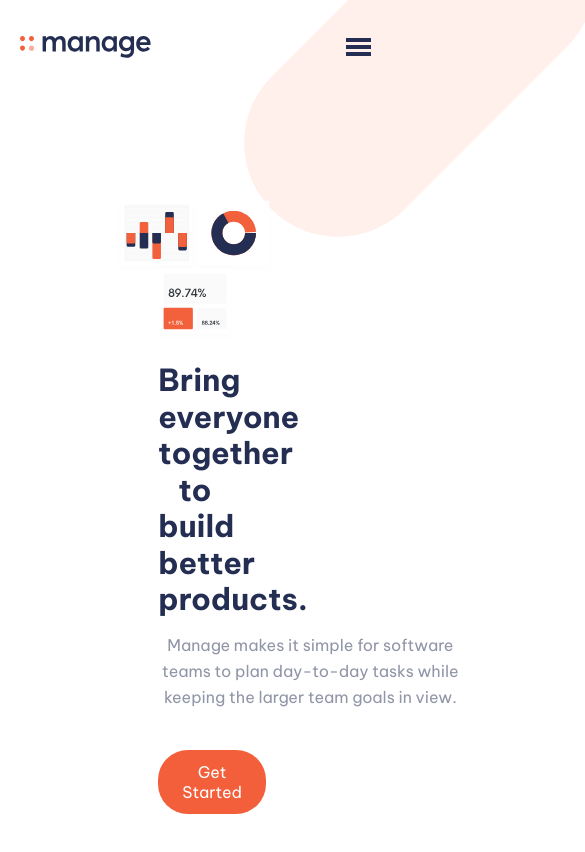
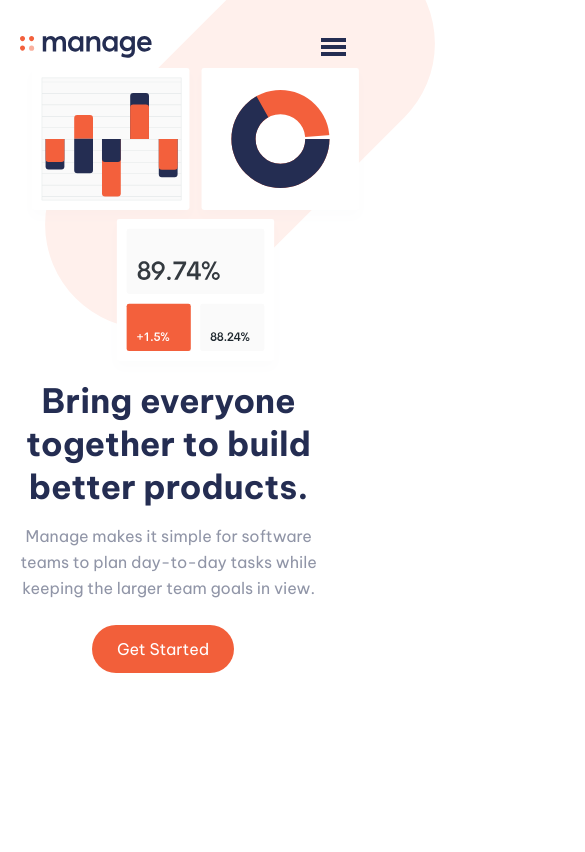
Before and after one commit to IderaNimah/Manage-Landing-Page, a React (Vite) app: page / in a window 390 px wide. Shown: the top 852 px of the page, 585 px wide, since content can reach past the window. Built offline with nearby package versions, Linux system fonts and the light colour scheme.

Commit message:
feat:mobile

```diff
--- a/src/Components/Header/Header.css
+++ b/src/Components/Header/Header.css
@@ -1,21 +1,18 @@
 nav {
+  position: relative;
+  z-index: 111;
+  overflow: hidden;
   width: 100%;
   display: flex;
   padding: 4px 0;
-  justify-content: space-between;
+  gap: 5.3rem;
   align-items: center;
   margin-top: 2rem;
 
 }
 
 nav ul li {
-  display: inline-block;
-  margin: 5px 20px;
-
-
-  @media (max-width: 35rem) {
-    display: none;
-  }
+  display: none;
 }
 
 nav ul{
@@ -23,17 +20,32 @@ nav ul{
 }
 
 .logo {
-  width: 11.25rem;
+  width: 8.25rem;
 
-  @media (max-width: 35rem) {
-    width: 8.2rem;
-  }
 }
 
 .hamburger {
-  display: none;
+  display: block;
+}
 
-  @media (max-width: 35rem) {
-    display: block;
+/* MEDIA QUERIES */
+
+/* 800px */
+@media (width > 50em){
+
+
+}
+
+
+/* 1200px */
+@media (width > 75em){
+  nav ul li {
+    display: inline-block;
+    margin: 5px 20px;
+
+  }
+
+  .hamburger{
+    display: none;
   }
 }
--- a/src/Components/Hero/Hero.css
+++ b/src/Components/Hero/Hero.css
@@ -1,98 +1,78 @@
 .hero-section {
-  /* margin: 3.25rem auto; */
   display: flex;
+  flex-direction: column-reverse;
   align-items: center;
-  justify-content: space-between;
   width: 100%;
-  position: relative;
+  margin: 0 auto;
 }
 
-.hero-right {
- width: 70%;
- text-align:right;
+img {
+  display: block;
+  max-width: 100%;
+  height: auto;
 }
-
-.hero-right img:nth-child(1){
- width: 65%;
- margin-top: 4rem;
-
-}
-
-.hero-right img:nth-child(2){
-  position: absolute;
-  right: -14rem;
-  top: -14rem;
-  z-index: -11;
-}
-
 .hero-left {
-    width: 30%;
+  width: 100%;
+  max-width: 400px;
+  margin: 0 auto;
+  text-align: center;
 }
 
 .hero-left h1 {
-    font-size: 3rem; /* Large font size for desktop */
-    line-height: 1.2;
+  text-align: center;
+  width: 85%;
+  max-width: 100%;
+  font-size: 2.1rem;
+  font-weight: 700;
   margin-bottom: 1rem;
-    color: hsl(228, 39%, 23%);
+  color: var(--DarkBlue);
 }
 
 .hero-left p {
-    font-size: 1.125rem; /* Comfortable size for desktop */
+  width: 85%;
+  max-width: 100%;
+  font-size: 1rem;
   line-height: 1.6;
   color: hsl(227, 12%, 61%);
 }
 
 .hero-left .btn {
   margin-top: 1.5rem;
+  margin-right: 4rem;
 }
 
- .hero-right img {
-    max-width: 100%;
+.hero-right {
+  position: relative;
+  z-index: 999;
+
+}
+
+.barimage {
+  position: relative;
+  z-index: 1;
+}
+
+.post-illustration{
+  overflow: hidden;
+  position: relative;
+}
+
+.illustration {
+  z-index: 100;
+  pointer-events: none;
+  position: absolute;
+  top: -93px;
+  right: -45px;
 }
 
 
 
-  @media (max-width: 560px) {
-   .hero-section {
-    margin: 3rem auto;
-    flex-direction: column-reverse;
+/* MEDIA QUERIES */
+
+/* 800px */
+@media (width > 50em) {
 }
 
-    .hero-right img {
-    max-width: 100%;
-    background-size: contain;
+/* 1200px */
+@media (width > 75em) {
 }
-
-    .hero-left{
-        text-align: center; /* Center text */
-        padding: 1rem; /* Padding for mobile */
-        flex-basis: 100%; /* Take full width */
-      }
-      .hero-left h1 {
-        font-size: 1.9rem; /* Reduce font size for smaller screens */
-        margin-bottom: 1rem;
-      }
-
-      .hero-left p {
-        width: 19rem;
-        font-size: 1rem; /* Smaller font size for better readability */
-        margin-bottom: 1rem; /* Add space between text and button */
-      }
-
-      .hero-right {
-        flex-basis: 100%;
-        text-align: center; /* Center image */
-        margin-top: 1.5rem; /* Space between image and text */
-      }
-
-      .hero-right img {
-        max-width: 100%;
-        height: auto; /* Ensure image scales down */
-      }
-
-      .hero-left .btn {
-        font-size: 1rem; /* Ensure button text is legible on small screens */
-        padding: 0.75rem 1.5rem; /* Adjust button padding */
-      }
-
-  }
--- a/src/Components/Hero/Hero.jsx
+++ b/src/Components/Hero/Hero.jsx
@@ -4,7 +4,7 @@ import pattern from "../../assets/bg-tablet-pattern.svg";
 
 const Hero = () => {
   return (
-    <div className="hero-section">
+    <div className="hero-section ">
       <div className="hero-left">
         <h1>Bring everyone together to build better products.</h1>
         <p>
@@ -16,10 +16,12 @@ const Hero = () => {
       </div>
 
       <div className="hero-right">
-        <img src={desktopimage} alt="desktopimage" />
+        <div className="post-illustration">
+          <img src={desktopimage} alt="desktopimage" className="barimage" />
+        </div>
+      </div>
 
-        <img src={pattern} alt="tabletpattern" />
-      </div>
+      <img src={pattern} alt="tabletpattern" className="illustration" />
     </div>
   );
 };
--- a/src/index.css
+++ b/src/index.css
@@ -1,22 +1,31 @@
-@import url('https://fonts.googleapis.com/css2?family=Be+Vietnam+Pro:wght@400;500;700&display=swap');
-
-*{
+@import url("https://fonts.googleapis.com/css2?family=Be+Vietnam+Pro:wght@400;500;700&display=swap");
+:root {
+  --BrightRed: hsl(12, 88%,59%);
+  --DarkBlue: hsl(228, 39%, 23%);
+  --DarkGrayishBlue: hsl(227, 12%, 61%);
+  --VeryDarkBlue: hsl(233, 12%, 13%);
+  --VeryPaleRed: hsl(13, 100%, 96%);
+  --VeryLightGray: hsl(0, 0%, 98%);
+}
+* {
   padding: 0;
   margin: 0;
   box-sizing: border-box;
   font-family: "Be Vietnam Pro", serif;
 }
-body{
+body {
   position: relative;
-    width: 100vw;
+  /* width: 100vw; */
+  min-height: 100vh;
 }
-.container{
+
+.container {
   padding: 0 10%;
   width: 100%;
 }
 
-.btn{
-    background-color: hsl(12, 88%, 59%);
+.btn {
+  background-color: var(--BrightRed);
   color: #ffff;
   padding: 14px 25px;
   font-size: 1rem;
@@ -26,8 +35,8 @@ body{
   outline: 0;
 }
 
-@media (max-width:1440px) {
-    .container{
+@media (max-width: 1440px) {
+  .container {
     padding: 0 5%;
   }
 }
```
Also changed, not shown: src/Components/PageTwo/PageTwo.jsx (added, +7 -0 lines), src/Components/PageTwo/PageTwo.css (added). Lines whose indentation alone changed are shown as unchanged.
